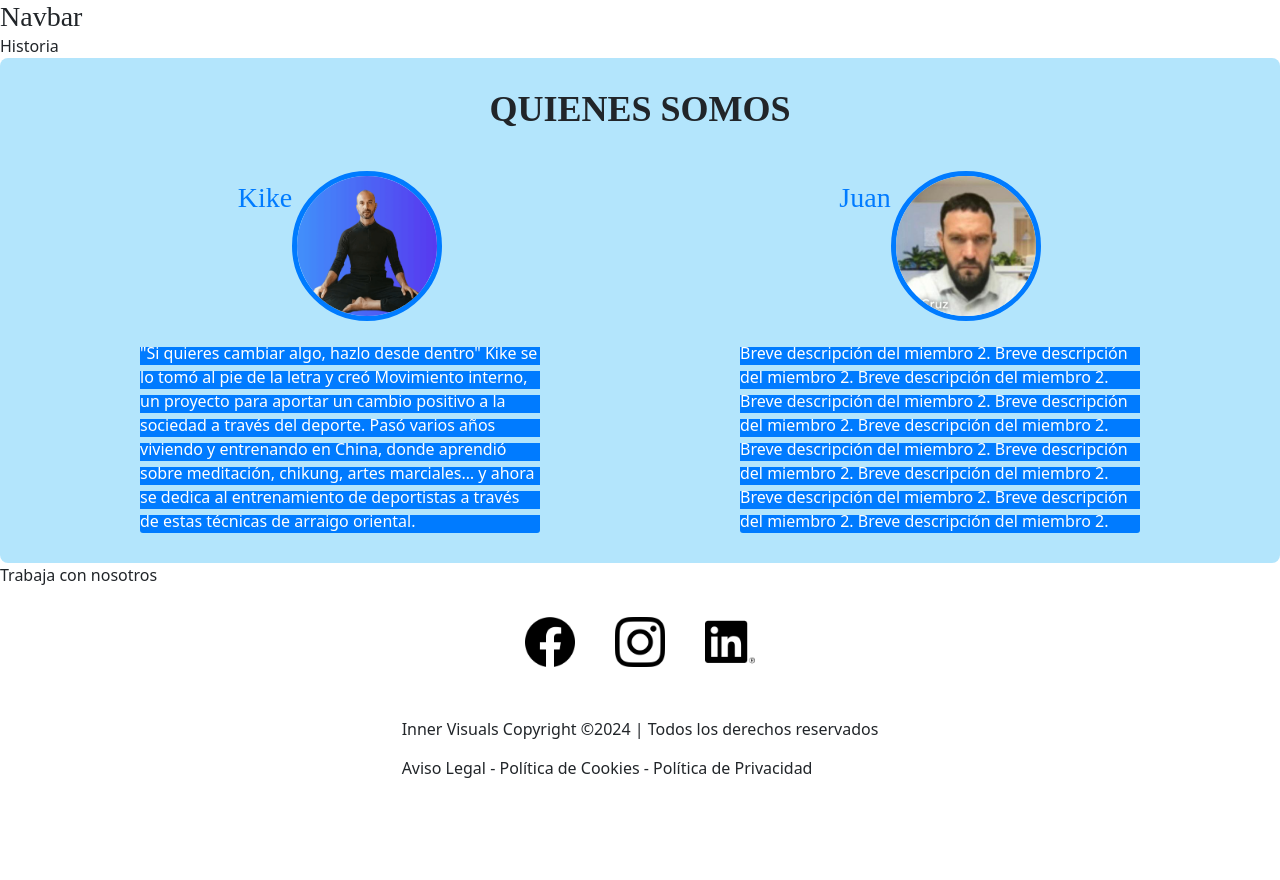
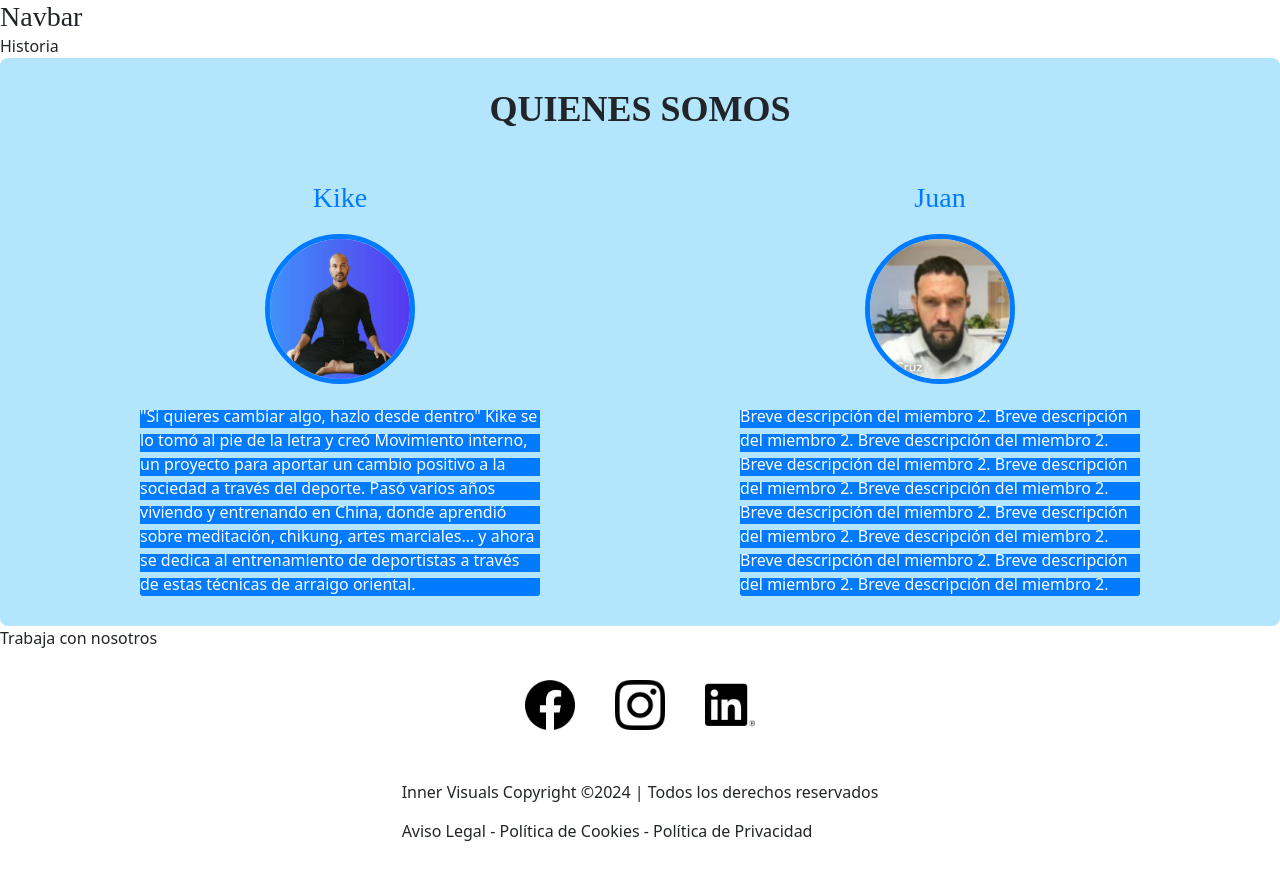
Before and after one commit to GabrielaRamos79/inner_visual_final_project, a React (Vite) app in the folder client/InnerVisual/: page /about in a window 1280 px wide. Shown: the top 880 px of the page. Built offline with nearby package versions, Linux system fonts and the light colour scheme.

Commit message:
The names are where they belong

```diff
--- a/client/InnerVisual/src/components/team/Team.jsx
+++ b/client/InnerVisual/src/components/team/Team.jsx
@@ -10,19 +10,20 @@ const Team = () => {
       <h2 className="team-title">QUIENES SOMOS</h2>
       <div className="team-members">
         <div className="team-member">
+        <h3 className="member-name">Kike</h3>
           <div className="member-photo-container">
-          <h3 className="member-name">Kike</h3>
             <img src={Kike} alt="Miembro 1" className="member-photo" />
           </div>
 
           <p className="member-description">
             "Si quieres cambiar algo, hazlo desde dentro" Kike se lo tomó al pie de la letra y creó Movimiento interno, un proyecto para aportar un cambio positivo a la sociedad a través del deporte. Pasó varios años viviendo y entrenando en China, donde aprendió sobre meditación, chikung, artes marciales… y ahora se dedica al entrenamiento de deportistas a través de estas técnicas de arraigo oriental.
           </p>
+
         </div>
         <div className="team-member">
+        <h3 className="member-name">Juan</h3>
           <div className="member-photo-container">
-          <h3 className="member-name">Juan</h3>
-            <img src={Juan} alt="Miembro 2" className="member-photo" />
+          <img src={Juan} alt="Miembro 2" className="member-photo" />
           </div>
 
           <p className="member-description">
```
